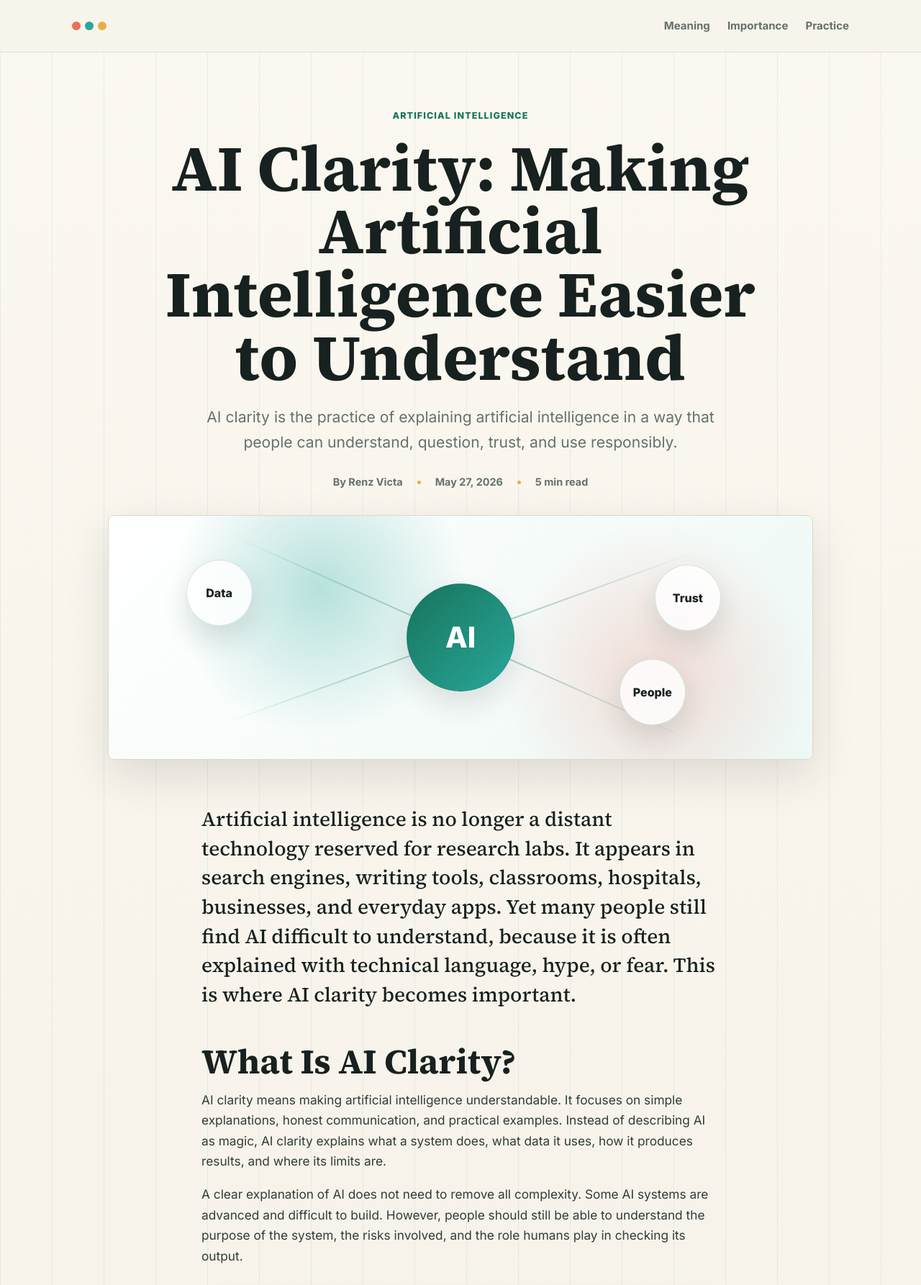
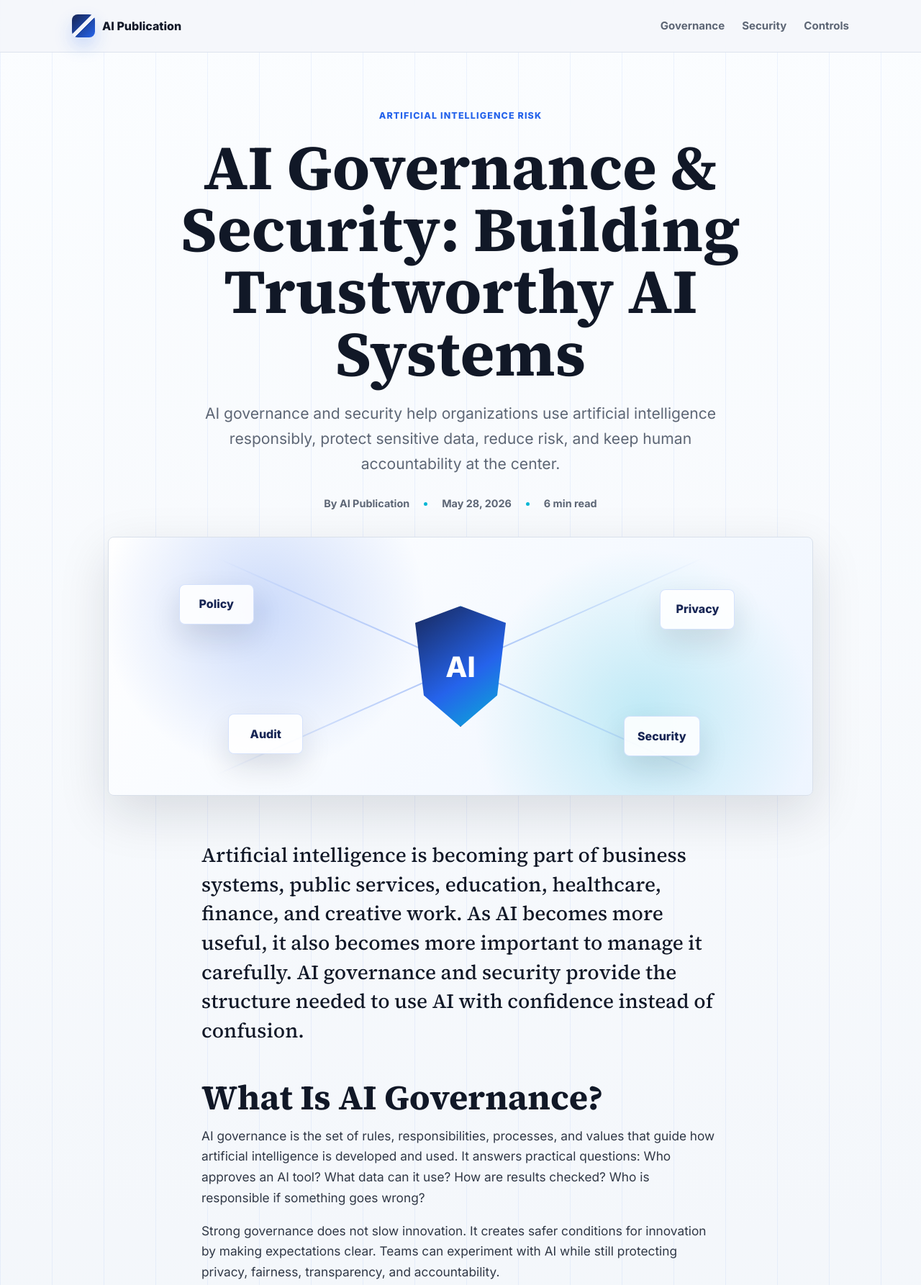
Before and after one commit to Renz-Victa/AI-Publication, a plain HTML site: page index.html in a window 1280 px wide. Shown: the top 1786 px of the page at 72% size. Drawn offline with Linux system fonts and the light colour scheme.

Commit message:
Change to Ai Governance

```diff
--- a/index.html
+++ b/index.html
@@ -4,7 +4,7 @@
 <head>
   <meta charset="UTF-8">
   <meta name="viewport" content="width=device-width, initial-scale=1.0">
-  <title>AI Clarity: Making AI Easier to Understand</title>
+  <title>AI Governance &amp; Security: Building Trustworthy AI Systems</title>
   <link rel="preconnect" href="https://fonts.googleapis.com">
   <link rel="preconnect" href="https://fonts.gstatic.com" crossorigin>
   <link
@@ -16,11 +16,11 @@
 <body>
   <header class="site-header">
     <nav class="nav" aria-label="Article navigation">
-      <a class="brand" href="#top"></a>
+      <a class="brand" href="#top">AI Publication</a>
       <div class="nav-links">
-        <a href="#meaning">Meaning</a>
-        <a href="#importance">Importance</a>
-        <a href="#practice">Practice</a>
+        <a href="#governance">Governance</a>
+        <a href="#security">Security</a>
+        <a href="#controls">Controls</a>
       </div>
     </nav>
   </header>
@@ -28,108 +28,110 @@
   <main id="top">
     <article class="article">
       <header class="article-hero">
-        <p class="kicker">Artificial Intelligence</p>
-        <h1>AI Clarity: Making Artificial Intelligence Easier to Understand</h1>
+        <p class="kicker">Artificial Intelligence Risk</p>
+        <h1>AI Governance &amp; Security: Building Trustworthy AI Systems</h1>
         <p class="dek">
-          AI clarity is the practice of explaining artificial intelligence in a way that people
-          can understand, question, trust, and use responsibly.
+          AI governance and security help organizations use artificial intelligence responsibly,
+          protect sensitive data, reduce risk, and keep human accountability at the center.
         </p>
         <div class="article-meta">
-          <span>By Renz Victa</span>
-          <span>May 27, 2026</span>
-          <span>5 min read</span>
+          <span>By AI Publication</span>
+          <span>May 28, 2026</span>
+          <span>6 min read</span>
         </div>
       </header>
 
-      <figure class="feature-image" aria-label="Abstract illustration of clear AI thinking">
-        <div class="node node-large">AI</div>
-        <div class="node">Data</div>
-        <div class="node">Trust</div>
-        <div class="node">People</div>
+      <figure class="feature-image" aria-label="Abstract illustration of AI security and governance">
+        <div class="shield-core">AI</div>
+        <div class="signal signal-one">Policy</div>
+        <div class="signal signal-two">Privacy</div>
+        <div class="signal signal-three">Audit</div>
+        <div class="signal signal-four">Security</div>
       </figure>
 
       <section class="article-body">
         <p class="lead">
-          Artificial intelligence is no longer a distant technology reserved for research labs.
-          It appears in search engines, writing tools, classrooms, hospitals, businesses, and
-          everyday apps. Yet many people still find AI difficult to understand, because it is often
-          explained with technical language, hype, or fear. This is where AI clarity becomes important.
+          Artificial intelligence is becoming part of business systems, public services, education,
+          healthcare, finance, and creative work. As AI becomes more useful, it also becomes more
+          important to manage it carefully. AI governance and security provide the structure needed
+          to use AI with confidence instead of confusion.
         </p>
 
-        <h2 id="meaning">What Is AI Clarity?</h2>
+        <h2 id="governance">What Is AI Governance?</h2>
         <p>
-          AI clarity means making artificial intelligence understandable. It focuses on simple
-          explanations, honest communication, and practical examples. Instead of describing AI as
-          magic, AI clarity explains what a system does, what data it uses, how it produces results,
-          and where its limits are.
+          AI governance is the set of rules, responsibilities, processes, and values that guide how
+          artificial intelligence is developed and used. It answers practical questions: Who approves
+          an AI tool? What data can it use? How are results checked? Who is responsible if something
+          goes wrong?
         </p>
         <p>
-          A clear explanation of AI does not need to remove all complexity. Some AI systems are
-          advanced and difficult to build. However, people should still be able to understand the
-          purpose of the system, the risks involved, and the role humans play in checking its output.
+          Strong governance does not slow innovation. It creates safer conditions for innovation by
+          making expectations clear. Teams can experiment with AI while still protecting privacy,
+          fairness, transparency, and accountability.
         </p>
 
         <blockquote>
-          AI clarity is not about making artificial intelligence seem simple. It is about making it
-          understandable enough for better decisions.
+          Good AI governance turns artificial intelligence from an unmanaged experiment into a
+          controlled system that people can trust, review, and improve.
         </blockquote>
 
-        <h2 id="importance">Why AI Clarity Matters</h2>
+        <h2 id="security">Why AI Security Matters</h2>
         <p>
-          When people do not understand AI, they may either trust it too much or reject it completely.
-          Both reactions can create problems. Blind trust can lead to mistakes, bias, privacy risks,
-          and poor decisions. Total rejection can prevent people from using helpful tools that improve
-          learning, creativity, productivity, and problem-solving.
+          AI security focuses on protecting AI systems, data, models, users, and outputs from harm.
+          This includes preventing data leaks, defending against malicious prompts, protecting model
+          access, monitoring unusual behavior, and making sure AI tools do not expose confidential
+          information.
         </p>
         <p>
-          AI clarity helps people find a balanced view. It allows users to ask better questions:
-          What is this tool good at? Where can it fail? Who is responsible for the final decision?
-          What information should not be shared with it? These questions turn AI from a confusing
-          trend into a technology that can be evaluated carefully.
+          Security is especially important because AI systems often interact with large amounts of
+          data. If an organization connects AI to documents, customer records, code, financial details,
+          or internal knowledge bases, weak security can create serious risk. A useful AI tool must
+          also be a protected AI tool.
         </p>
 
         <div class="highlight-box">
-          <h3>Clear AI communication should explain:</h3>
+          <h3>Core AI governance and security practices include:</h3>
           <ul>
-            <li>What the AI tool is designed to do?</li>
-            <li>What information it uses?</li>
-            <li>How accurate or reliable it is likely to be?</li>
-            <li>What risks, biases, or limitations users should know?</li>
-            <li>When a human should review the result?</li>
+            <li>clear ownership for AI decisions and approvals</li>
+            <li>data privacy rules before information enters an AI system</li>
+            <li>access controls for models, tools, and sensitive knowledge bases</li>
+            <li>testing for bias, errors, unsafe outputs, and misuse</li>
+            <li>audit logs that show how AI systems are used</li>
+            <li>human review for high-impact or high-risk decisions</li>
           </ul>
         </div>
 
-        <h2 id="practice">AI Clarity in Practice</h2>
+        <h2 id="controls">Building Safer AI Controls</h2>
         <p>
-          In education, AI clarity helps students understand that AI can support learning, but should
-          not replace their own thinking. In business, it helps teams choose tools that match real
-          needs, instead of buying technology, because it sounds impressive. In public life, it helps
-          citizens understand how automated systems may influence services, decisions, and opportunities.
+          Organizations should treat AI controls as part of everyday operations. This means creating
+          policies that explain acceptable use, training employees on safe behavior, reviewing vendor
+          tools before adoption, and monitoring AI systems after launch. AI risk is not solved once;
+          it must be managed continuously.
         </p>
         <p>
-          Practicing AI clarity also means being honest about uncertainty. AI systems can generate
-          useful answers, but they can also make mistakes. They may reflect bias in data, misunderstand
-          context, or produce information that sounds confident, but is incorrect. A clear AI culture
-          encourages people to verify results and keep humans accountable.
+          A practical AI control system includes technical safeguards and human oversight. Technical
+          safeguards may include encryption, authentication, permission checks, content filters, and
+          monitoring dashboards. Human oversight includes review boards, incident response plans,
+          escalation paths, and clear decision-making authority.
         </p>
 
-        <h2>The Future Needs Clearer AI Conversations</h2>
+        <h2>Trust Is the Goal</h2>
         <p>
-          As AI becomes more powerful, clarity will become even more necessary. People need more than
-          access to tools; they need understanding. They need explanations that are accurate without
-          being overwhelming, optimistic without being careless, and critical without being fearful.
+          AI governance and security are ultimately about trust. People need to know that AI systems
+          are being used lawfully, ethically, and safely. Customers need confidence that their data is
+          protected. Employees need guidance on what is allowed. Leaders need visibility into risk.
         </p>
         <p>
-          AI clarity gives people the confidence to use artificial intelligence thoughtfully. It helps
-          communities discuss technology with less confusion and more responsibility. Most importantly,
-          it reminds us that AI should serve human goals, human judgment, and human values.
+          As AI becomes more powerful, the organizations that succeed will be the ones that combine
+          innovation with responsibility. AI governance and security make that possible by helping
+          people build systems that are useful, explainable, protected, and accountable.
         </p>
       </section>
     </article>
   </main>
 
   <footer class="site-footer">
-    <p>&copy; 2026 Renz Victa. Article topic: AI Clarity.</p>
+    <p>&copy; 2026 AI Publication. Article topic: AI Governance &amp; Security.</p>
   </footer>
 </body>
 
--- a/style.css
+++ b/style.css
@@ -1,14 +1,15 @@
 :root {
-  --ink: #17211f;
-  --muted: #65716d;
-  --paper: #f7f3ea;
+  --ink: #111827;
+  --muted: #5d6675;
+  --paper: #f4f7fb;
   --surface: #ffffff;
-  --line: #ddd7c9;
-  --green: #16745b;
-  --teal: #2aa79b;
-  --coral: #e86f5c;
-  --gold: #e7ae48;
-  --shadow: 0 22px 60px rgba(23, 33, 31, 0.12);
+  --line: #d9e0ea;
+  --navy: #172554;
+  --blue: #2563eb;
+  --cyan: #06b6d4;
+  --green: #0f766e;
+  --amber: #f59e0b;
+  --shadow: 0 24px 70px rgba(17, 24, 39, 0.13);
 }
 
 * {
@@ -23,11 +24,11 @@ body {
   margin: 0;
   color: var(--ink);
   background:
-    linear-gradient(90deg, rgba(23, 116, 91, 0.08) 1px, transparent 1px),
-    linear-gradient(180deg, #fbf8f1 0%, var(--paper) 46%, #eef7f4 100%);
+    linear-gradient(90deg, rgba(37, 99, 235, 0.07) 1px, transparent 1px),
+    linear-gradient(180deg, #fbfdff 0%, var(--paper) 48%, #edf7f8 100%);
   background-size: 72px 72px, auto;
   font-family: "Inter", Arial, sans-serif;
-  line-height: 1.65;
+  line-height: 1.66;
 }
 
 a {
@@ -39,8 +40,8 @@ a {
   position: sticky;
   top: 0;
   z-index: 10;
-  border-bottom: 1px solid rgba(221, 215, 201, 0.8);
-  background: rgba(247, 243, 234, 0.9);
+  border-bottom: 1px solid rgba(217, 224, 234, 0.85);
+  background: rgba(244, 247, 251, 0.9);
   backdrop-filter: blur(16px);
 }
 
@@ -55,19 +56,23 @@ a {
 }
 
 .brand {
+  display: inline-flex;
+  align-items: center;
+  gap: 10px;
   font-weight: 800;
   letter-spacing: 0;
 }
 
 .brand::before {
   content: "";
-  width: 12px;
-  height: 12px;
-  margin-right: 10px;
+  width: 32px;
+  height: 32px;
   display: inline-block;
-  border-radius: 50%;
-  background: var(--coral);
-  box-shadow: 18px 0 0 var(--teal), 36px 0 0 var(--gold);
+  border-radius: 8px;
+  background:
+    linear-gradient(135deg, transparent 43%, rgba(255, 255, 255, 0.95) 44% 55%, transparent 56%),
+    linear-gradient(135deg, var(--navy), var(--blue));
+  box-shadow: 0 12px 24px rgba(37, 99, 235, 0.22);
 }
 
 .nav-links {
@@ -80,7 +85,7 @@ a {
 }
 
 .nav-links a:hover {
-  color: var(--green);
+  color: var(--blue);
 }
 
 .article {
@@ -95,7 +100,7 @@ a {
 
 .kicker {
   margin: 0 0 18px;
-  color: var(--green);
+  color: var(--blue);
   font-size: 0.78rem;
   font-weight: 800;
   letter-spacing: 0.09em;
@@ -110,19 +115,19 @@ p {
 }
 
 h1 {
-  max-width: 890px;
+  max-width: 920px;
   margin: 0 auto 22px;
   font-family: "Source Serif 4", Georgia, serif;
-  font-size: clamp(2.8rem, 7vw, 5.7rem);
-  line-height: 0.98;
+  font-size: clamp(2.65rem, 7vw, 5.45rem);
+  line-height: 0.99;
   letter-spacing: 0;
 }
 
 .dek {
-  max-width: 760px;
+  max-width: 780px;
   margin: 0 auto 26px;
   color: var(--muted);
-  font-size: clamp(1.1rem, 2vw, 1.32rem);
+  font-size: clamp(1.08rem, 2vw, 1.32rem);
 }
 
 .article-meta {
@@ -146,12 +151,12 @@ h1 {
   width: 5px;
   height: 5px;
   border-radius: 50%;
-  background: var(--gold);
+  background: var(--cyan);
 }
 
 .feature-image {
   position: relative;
-  min-height: 340px;
+  min-height: 360px;
   margin: 0 0 62px;
   display: grid;
   place-items: center;
@@ -159,9 +164,9 @@ h1 {
   border: 1px solid var(--line);
   border-radius: 8px;
   background:
-    radial-gradient(circle at 30% 30%, rgba(42, 167, 155, 0.32), transparent 28%),
-    radial-gradient(circle at 78% 66%, rgba(232, 111, 92, 0.22), transparent 27%),
-    linear-gradient(135deg, #ffffff, #edf8f5);
+    radial-gradient(circle at 22% 28%, rgba(37, 99, 235, 0.22), transparent 28%),
+    radial-gradient(circle at 76% 70%, rgba(6, 182, 212, 0.22), transparent 30%),
+    linear-gradient(135deg, #ffffff, #eef5ff);
   box-shadow: var(--shadow);
 }
 
@@ -169,54 +174,64 @@ h1 {
 .feature-image::after {
   content: "";
   position: absolute;
-  inset: 50% auto auto 50%;
-  width: 72%;
+  width: 76%;
   height: 2px;
-  background: linear-gradient(90deg, transparent, rgba(23, 116, 91, 0.42), transparent);
-  transform: translate(-50%, -50%) rotate(24deg);
+  background: linear-gradient(90deg, transparent, rgba(37, 99, 235, 0.38), transparent);
+  transform: rotate(24deg);
 }
 
 .feature-image::after {
-  transform: translate(-50%, -50%) rotate(-20deg);
+  transform: rotate(-24deg);
 }
 
-.node {
+.shield-core,
+.signal {
   position: absolute;
   z-index: 1;
-  min-width: 92px;
-  min-height: 92px;
-  padding: 18px;
   display: grid;
   place-items: center;
-  border: 1px solid rgba(23, 116, 91, 0.18);
-  border-radius: 50%;
-  color: var(--ink);
-  background: rgba(255, 255, 255, 0.82);
-  box-shadow: 0 18px 38px rgba(23, 33, 31, 0.12);
+  border: 1px solid rgba(37, 99, 235, 0.18);
+  background: rgba(255, 255, 255, 0.88);
+  box-shadow: 0 18px 42px rgba(17, 24, 39, 0.12);
   font-weight: 800;
 }
 
-.node-large {
+.shield-core {
   width: 150px;
-  height: 150px;
+  height: 168px;
   color: #ffffff;
-  background: linear-gradient(135deg, var(--green), var(--teal));
-  font-size: 2.5rem;
+  background: linear-gradient(145deg, var(--navy), var(--blue) 58%, var(--cyan));
+  border-radius: 42px 42px 54px 54px;
+  clip-path: polygon(50% 0, 92% 14%, 84% 74%, 50% 100%, 16% 74%, 8% 14%);
+  font-size: 2.45rem;
 }
 
-.node:nth-child(2) {
-  left: 11%;
+.signal {
+  min-width: 104px;
+  min-height: 56px;
+  padding: 12px 18px;
+  border-radius: 8px;
+  color: var(--navy);
+}
+
+.signal-one {
+  left: 10%;
   top: 18%;
 }
 
-.node:nth-child(3) {
-  right: 13%;
+.signal-two {
+  right: 11%;
   top: 20%;
 }
 
-.node:nth-child(4) {
-  right: 18%;
-  bottom: 14%;
+.signal-three {
+  left: 17%;
+  bottom: 16%;
+}
+
+.signal-four {
+  right: 16%;
+  bottom: 15%;
 }
 
 .article-body {
@@ -227,7 +242,7 @@ h1 {
 
 .article-body p,
 .article-body li {
-  color: #313d3a;
+  color: #303846;
   font-size: 1.08rem;
 }
 
@@ -255,11 +270,11 @@ h3 {
 blockquote {
   margin: 38px 0;
   padding: 24px 28px;
-  border-left: 6px solid var(--coral);
+  border-left: 6px solid var(--blue);
   border-radius: 8px;
   color: var(--ink);
-  background: rgba(255, 255, 255, 0.72);
-  box-shadow: 0 16px 38px rgba(23, 33, 31, 0.08);
+  background: rgba(255, 255, 255, 0.78);
+  box-shadow: 0 16px 38px rgba(17, 24, 39, 0.08);
   font-family: "Source Serif 4", Georgia, serif;
   font-size: 1.45rem;
   line-height: 1.35;
@@ -271,7 +286,11 @@ blockquote {
   border: 1px solid var(--line);
   border-radius: 8px;
   background: var(--surface);
-  box-shadow: 0 18px 42px rgba(23, 33, 31, 0.08);
+  box-shadow: 0 18px 42px rgba(17, 24, 39, 0.08);
+}
+
+.highlight-box h3 {
+  color: var(--navy);
 }
 
 .highlight-box ul {
@@ -320,25 +339,26 @@ blockquote {
   }
 
   .feature-image {
-    min-height: 280px;
+    min-height: 300px;
   }
 
-  .node {
-    min-width: 74px;
-    min-height: 74px;
-    font-size: 0.86rem;
+  .shield-core {
+    width: 124px;
+    height: 140px;
+    font-size: 2rem;
   }
 
-  .node-large {
-    width: 122px;
-    height: 122px;
-    font-size: 2rem;
+  .signal {
+    min-width: 84px;
+    min-height: 46px;
+    padding: 10px 12px;
+    font-size: 0.82rem;
   }
 }
 
 @media (max-width: 520px) {
   h1 {
-    font-size: 2.75rem;
+    font-size: 2.55rem;
   }
 
   .article-body p,
@@ -351,15 +371,19 @@ blockquote {
     font-size: 1.25rem;
   }
 
-  .node:nth-child(2) {
-    left: 5%;
+  .signal-one {
+    left: 4%;
   }
 
-  .node:nth-child(3) {
+  .signal-two {
+    right: 4%;
+  }
+
+  .signal-three {
+    left: 6%;
+  }
+
+  .signal-four {
     right: 5%;
   }
-
-  .node:nth-child(4) {
-    right: 8%;
-  }
 }
```
